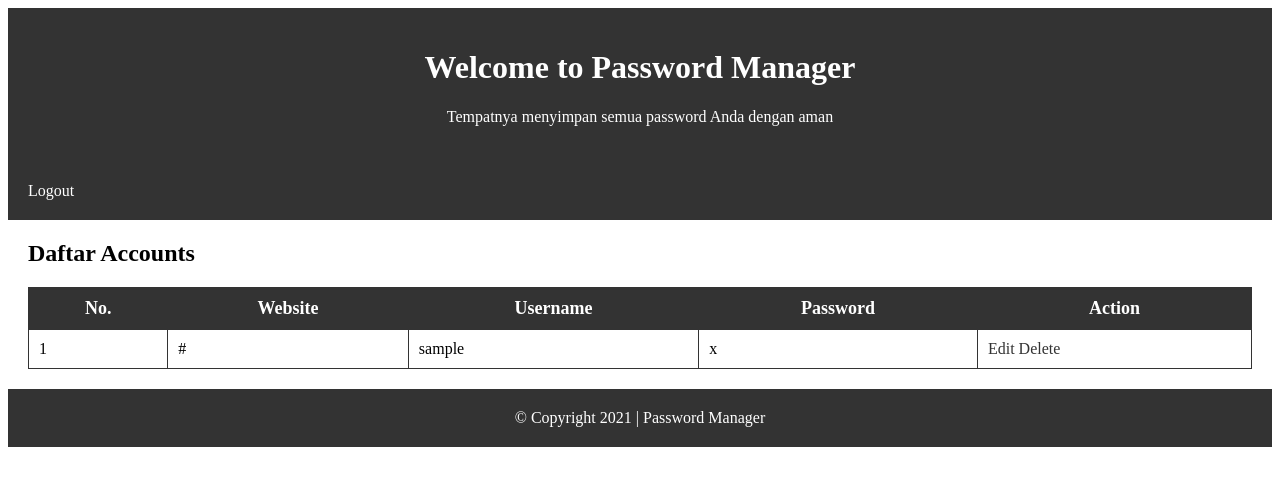
After one commit to aldiset/password_manager, a Flask app: template templates/user.html in a window 1280 px wide. The commit adds this page. Shown: the top 486 px of the page. Run offline with Flask 2, Linux system fonts and the light colour scheme; the template is opened without the code that fills it: most values are stand-ins (such as "Sample title", 1, 10 or a date in 2020).

Commit message:
continue develop apps

```diff
--- a/app/models/account.py
+++ b/app/models/account.py
@@ -9,5 +9,5 @@ class Account(Base):
     name = Column(String)
     username = Column(String)
     password = Column(String)
-    url = Column(String)
+    website = Column(String)
     user_id = Column(Integer)
--- a/main.py
+++ b/main.py
@@ -1,13 +1,23 @@
 import os
 from flask import Flask, redirect, url_for, request, render_template, session
-from flask_login import LoginManager, login_user, logout_user, login_required, UserMixin
+from flask_login import LoginManager, login_user, logout_user, login_required, UserMixin, current_user
 from app.models.user import User
-from crud import read, read_all, create, update, delete, get_user
+from app.models.account import Account
+from crud import read, read_all, create, update, delete, get_user, get_account_by_user_id
 
 app = Flask(__name__)
 app.secret_key = os.urandom(24)  # Change this!
 login_manager = LoginManager()
 login_manager.init_app(app)
+
+
+@login_manager.user_loader
+def load_user(user_id):
+    return read(model=User, id=int(user_id))
+
+@app.route('/', methods=['GET'])
+def index():
+    return render_template('index.html')
 
 @app.route('/register', methods=['POST', 'GET'])
 def register():
@@ -16,7 +26,8 @@ def register():
         email = request.form['email']
         username = request.form['username']
         password = request.form['password']
-        user = User(name=name, email=email, username=username, password=password)
+        role = request.form['role']
+        user = User(name=name, email=email, username=username, password=password, role=role)
         create(user) #membuat user
         return redirect(url_for('login'))
     return render_template('register.html')
@@ -38,6 +49,7 @@ def login():
         # Jika user tidak ditemukan, tampilkan pesan error
         else:
             error = 'Username atau password salah'
+            print(error)
             return render_template('login.html', error=error)
 
     # Jika request bukan POST, render halaman login
@@ -45,10 +57,18 @@ def login():
 
 # Mendefinisikan route home
 @app.route('/home')
+@login_required
 def home():
+    breakpoint()
     # Mengambil data user dari session
-    user_id = session.get('user_id')
-    user = session.query(User).filter(User.id == user_id).first()
+    if current_user:
+        user_id = session.get('user_id')
+        accounts = get_account_by_user_id(user_id=user_id)
 
-    # Render halaman home dengan data user
-    return render_template('home.html', user=user)
+        # Render halaman home dengan data user
+        return render_template('user.html', accounts=accounts)
+    else:
+        return "access denied"
+
+if __name__ == '__main__':
+    app.run(debug=True)
--- /dev/null
+++ b/static/css/user.css
@@ -0,0 +1,61 @@
+/* Style untuk header */
+header {
+    background-color: #333;
+    color: #fff;
+    padding: 20px;
+    text-align: center;
+}
+
+/* Style untuk navbar */
+nav {
+    display: flex;
+    justify-content: space-between;
+    align-items: center;
+    background-color: #333;
+    color: #fff;
+    padding: 20px;
+}
+nav a {
+    color: #fff;
+    text-decoration: none;
+}
+
+/* Style untuk main content */
+main {
+    margin: 20px;
+}
+
+/* Style untuk table */
+table {
+    width: 100%;
+    border-collapse: collapse;
+}
+table, th, td {
+    border: 1px solid #333;
+    padding: 10px;
+}
+th {
+    background-color: #333;
+    color: #fff;
+    font-size: 18px;
+}
+td {
+    font-size: 16px;
+}
+
+/* Style untuk action links */
+td a {
+    color: #333;
+    text-decoration: none;
+}
+td a:hover {
+    color: #666;
+}
+
+/* Style untuk footer */
+footer {
+    background-color: #333;
+    color: #fff;
+    padding: 20px;
+    text-align: center;
+}
--- a/templates/register.html
+++ b/templates/register.html
@@ -13,6 +13,7 @@
             <input type="text" name="name" placeholder="Name" required>
             <input type="email" name="email" placeholder="Email" required>
             <input type="text" name="username" placeholder="Username" required>
+            <input type="text" name="role" placeholder="Role" required>
             <input type="password" name="password" placeholder="Password" required>
             <button type="submit">Sign Up</button>
         </form>
--- /dev/null
+++ b/templates/user.html
@@ -0,0 +1,52 @@
+<!DOCTYPE html>
+<html>
+<head>
+    <title>User - Password Manager</title>
+    <link rel="stylesheet" href="{{ url_for('static', filename='css/user.css') }}">
+</head>
+<body>
+    <!-- Header -->
+    <header>
+        <h1>Welcome to Password Manager</h1>
+        <p>Tempatnya menyimpan semua password Anda dengan aman</p>
+    </header>
+
+    <!-- Navbar -->
+    <nav>
+        <a href="/logout">Logout</a>
+    </nav>
+
+    <!-- Main content -->
+    <main>
+        <h2>Daftar Accounts</h2>
+
+        <!-- Table -->
+        <table>
+            <tr>
+                <th>No.</th>
+                <th>Website</th>
+                <th>Username</th>
+                <th>Password</th>
+                <th>Action</th>
+            </tr>
+            {% for account in accounts %}
+                <tr>
+                    <td>{{ account.index }}</td>
+                    <td>{{ account.website }}</td>
+                    <td>{{ account.username }}</td>
+                    <td>{{ account.password }}</td>
+                    <td>
+                        <a href="/edit">Edit</a>
+                        <a href="/edit">Delete</a>
+                    </td>
+                </tr>
+            {% endfor %}
+        </table>
+    </main>
+
+    <!-- Footer -->
+    <footer>
+        &copy; Copyright 2021 | Password Manager
+    </footer>
+</body>
+</html>
```
Also changed, not shown: app/database/__init__.py (+4 -6 lines), crud.py (+7 -2 lines), static/css/index.css (added, +64 -0 lines), templates/index.html (added, +35 -0 lines).
